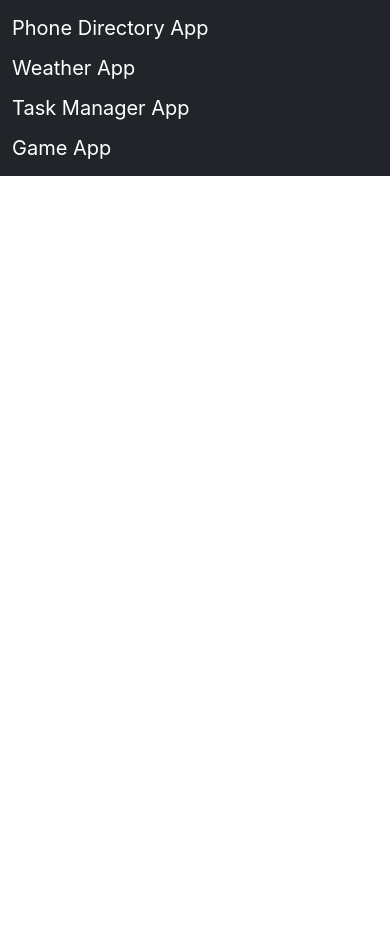
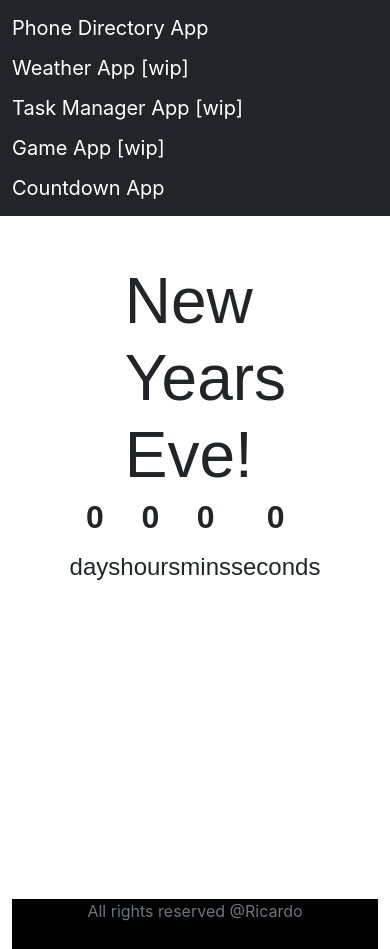
Before and after one commit to EmilioJags/phone-app, a React (Create React App) app: page /countdown-app in a window 390 px wide. Before the commit the page ends 844 px from the top, so only its background shows below. Built offline with nearby package versions, Linux system fonts and the light colour scheme.

Commit message:
updated countdown app - fixed some phone texts

```diff
--- a/src/App.js
+++ b/src/App.js
@@ -9,6 +9,7 @@ import EditPhoneComponent from "./Components/EditPhoneComponent";
 import TaskManagerComponent from "./Components/TaskManagerComponent";
 import WeatherComponent from "./Components/WeatherComponent";
 import GameComponent from "./Components/GameComponent";
+import CountDownApp from "./Components/CountdownComponents/CountDownApp";
 
 function App() {
   return (
@@ -38,6 +39,11 @@ function App() {
               ></Route>
               <Route
                 exact
+                path="/countdown-app"
+                component={CountDownApp}
+              ></Route>
+              <Route
+                exact
                 path="/remove-phone/:id"
                 component={AddPhone}
               ></Route>
--- /dev/null
+++ b/src/Components/CountdownComponents/CountDownApp.jsx
@@ -0,0 +1,73 @@
+import React, { Component } from 'react';
+import logo from '../../Resources/snow-dog.jpg'
+
+const countdownStyle = {
+    "display": "flex",
+    "flex-wrap": "wrap"
+}
+
+const h1Style = {
+    "font-weight": "normal",
+    "font-size": "4rem",
+    "margin-left": "6.3rem",
+    "margin-top": "13rem"
+}
+const topStyle = {
+    "background-size": "cover",
+    "background-position": "center center",
+    "display": "flex",
+    "flex-direction": "column",
+    "align-items": "center",
+    "min-height": "100vh",
+    "font-family": "'Poppins', sans-serif",
+    "margin": "0"
+}
+
+const countdownElStyle = {
+    "text-align": "center",
+    "font-size": "1.5rem"
+}
+
+const bigTextStyle = {
+    "font-weight": "bold",
+    "font-size": "2rem",
+    "line-height": "1",
+    "margin": "0 2 rem"
+}
+class CountDownApp extends Component {
+    constructor(props) {
+        super(props);
+        this.state = {}
+    }
+
+
+
+    render() {
+        return (
+            <div style={topStyle}>
+                <h1 style={h1Style}>New Years Eve!</h1>
+
+                <div className="countdown-container" style={countdownStyle}>
+                    <div className="countdown-el days-c" style={countdownElStyle}>
+                        <p class="big-text" id="days" style={bigTextStyle}>0</p>
+                        <span>days</span>
+                    </div>
+                    <div className="countdown-el hours-c" style={countdownElStyle}>
+                        <p className="big-text" id="hours" style={bigTextStyle}>0</p>
+                        <span>hours</span>
+                    </div>
+                    <div className="countdown-el minutes-c" style={countdownElStyle}>
+                        <p className="big-text" id="minutes" style={bigTextStyle}>0</p>
+                        <span>mins</span>
+                    </div>
+                    <div className="countdown-el seconds-c" style={countdownElStyle}>
+                        <p className="big-text" id="seconds" style={bigTextStyle}>0</p>
+                        <span>seconds</span>
+                    </div>
+                </div>
+            </div >
+        );
+    }
+
+}
+export default CountDownApp;
--- a/src/Components/HeaderComponent.jsx
+++ b/src/Components/HeaderComponent.jsx
@@ -33,19 +33,24 @@ class HeaderComponent extends Component {
                         </div>
                         <div className='container'>
                             <Link to="/weather-app" className='navbar-brand'>
-                                Weather App
+                                Weather App [wip]
                             </Link>
                         </div>
 
                         <div className='container'>
                             <Link to="/task-manager" className='navbar-brand'>
-                                Task Manager App
+                                Task Manager App [wip]
                             </Link>
                         </div>
 
                         <div className='container'>
                             <Link to="/game-app" className='navbar-brand'>
-                                Game App
+                                Game App [wip]
+                            </Link>
+                        </div>
+                        <div className='container'>
+                            <Link to="/countdown-app" className='navbar-brand'>
+                                Countdown App
                             </Link>
                         </div>
 
--- a/src/Components/PhoneListComponent.jsx
+++ b/src/Components/PhoneListComponent.jsx
@@ -47,7 +47,7 @@ export default class PhoneListComponent extends Component {
     render() {
         return (
             <div style={{ marginTop: "25px", alignContent: "left" }}>
-                <h2 className="text-center">Directorio Telefonico Familia Castro ({this.state.phones.length} contactos)</h2>
+                <h2 className="text-center">Directorio Telefonico ({this.state.phones.length} contactos)</h2>
                 <div className="input-group mb-3" >
                     <input onChange={this.filterResults} type="text" className="form-control"
                         placeholder="Introduce un termino de busqueda" aria-label="Recipient's username"
```
Also changed, not shown: src/Resources/snow-dog.jpg (added).
